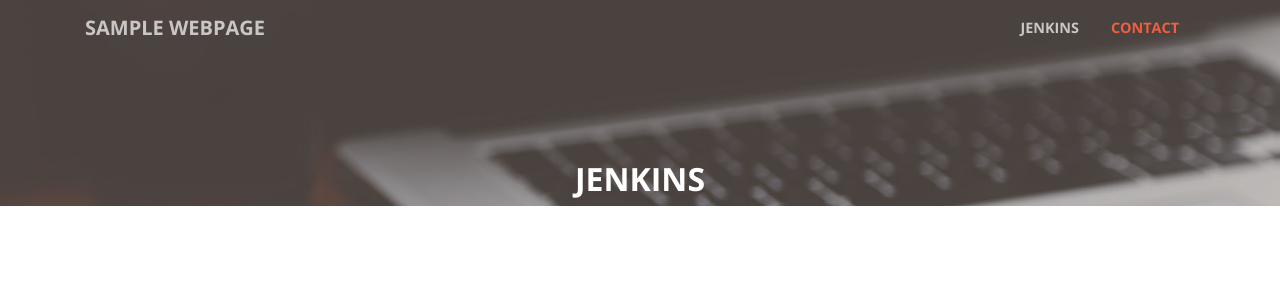
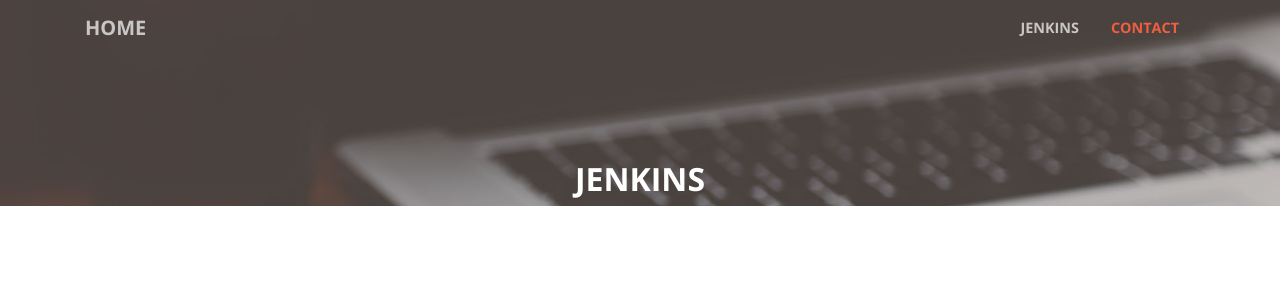
Before and after one commit to robertclf/django_f1, a Django app: template polls/templates/polls/jenkins.html in a window 1280 px wide. Shown: the top 300 px of the page. Run offline with Django 3.2, Linux system fonts and the light colour scheme; the template is opened without the code that fills it, so the values that code supplies are empty; some libraries are stand-ins or nearby versions.

Commit message:
landing page update

```diff
--- a/polls/templates/polls/base_jenkins.html
+++ b/polls/templates/polls/base_jenkins.html
@@ -38,7 +38,7 @@
         <!--
         <a class="navbar-brand js-scroll-trigger" href="#page-top">Sample Webpage</a>
         -->
-        <a class="navbar-brand js-scroll-trigger" href="http://localhost/django01/polls">Sample Webpage</a>
+        <a class="navbar-brand js-scroll-trigger" href="http://localhost/django01/polls">Home</a>
         <button class="navbar-toggler navbar-toggler-right" type="button" data-toggle="collapse" data-target="#navbarResponsive" aria-controls="navbarResponsive" aria-expanded="false" aria-label="Toggle navigation">
           <span class="navbar-toggler-icon"></span>
         </button>
```
